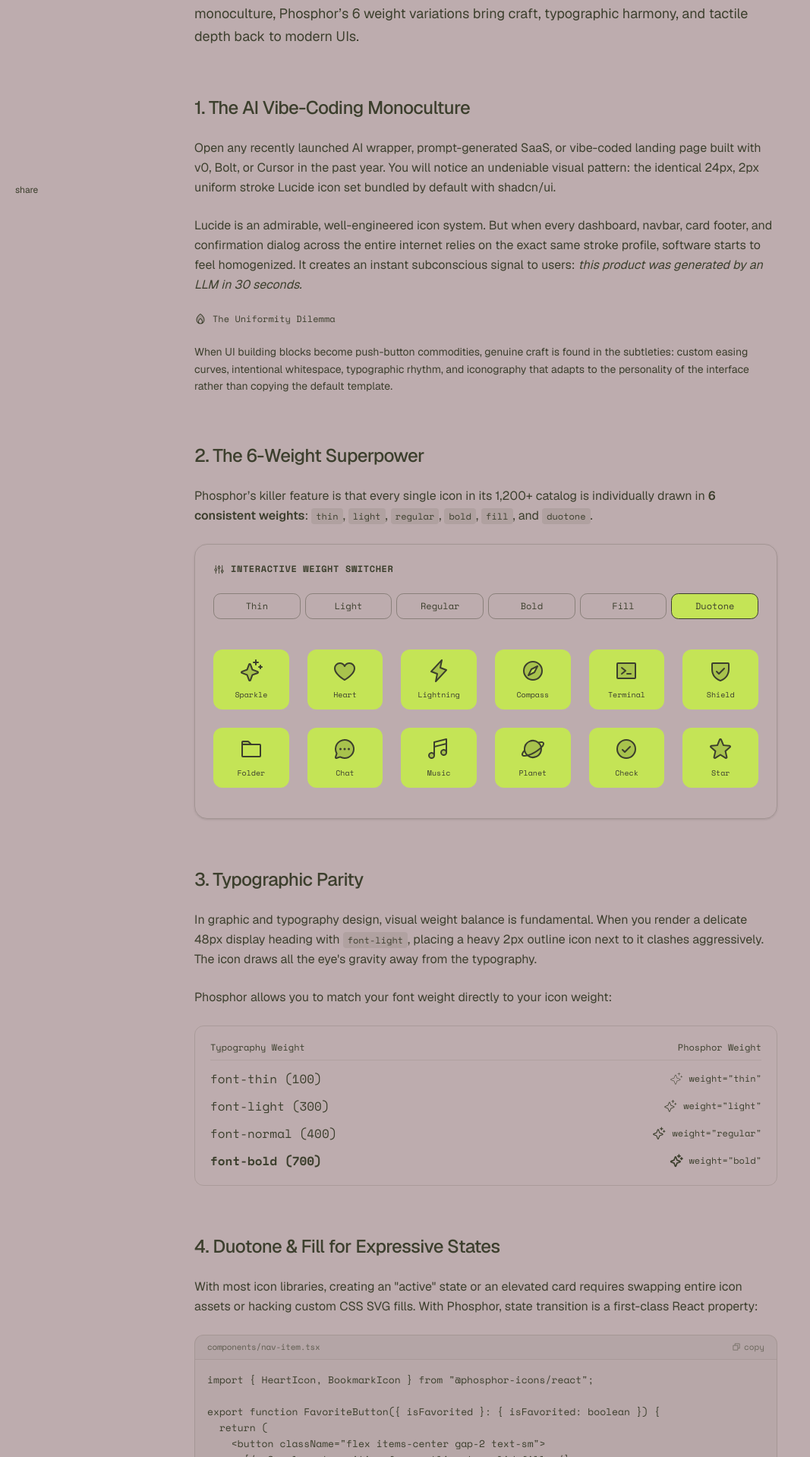
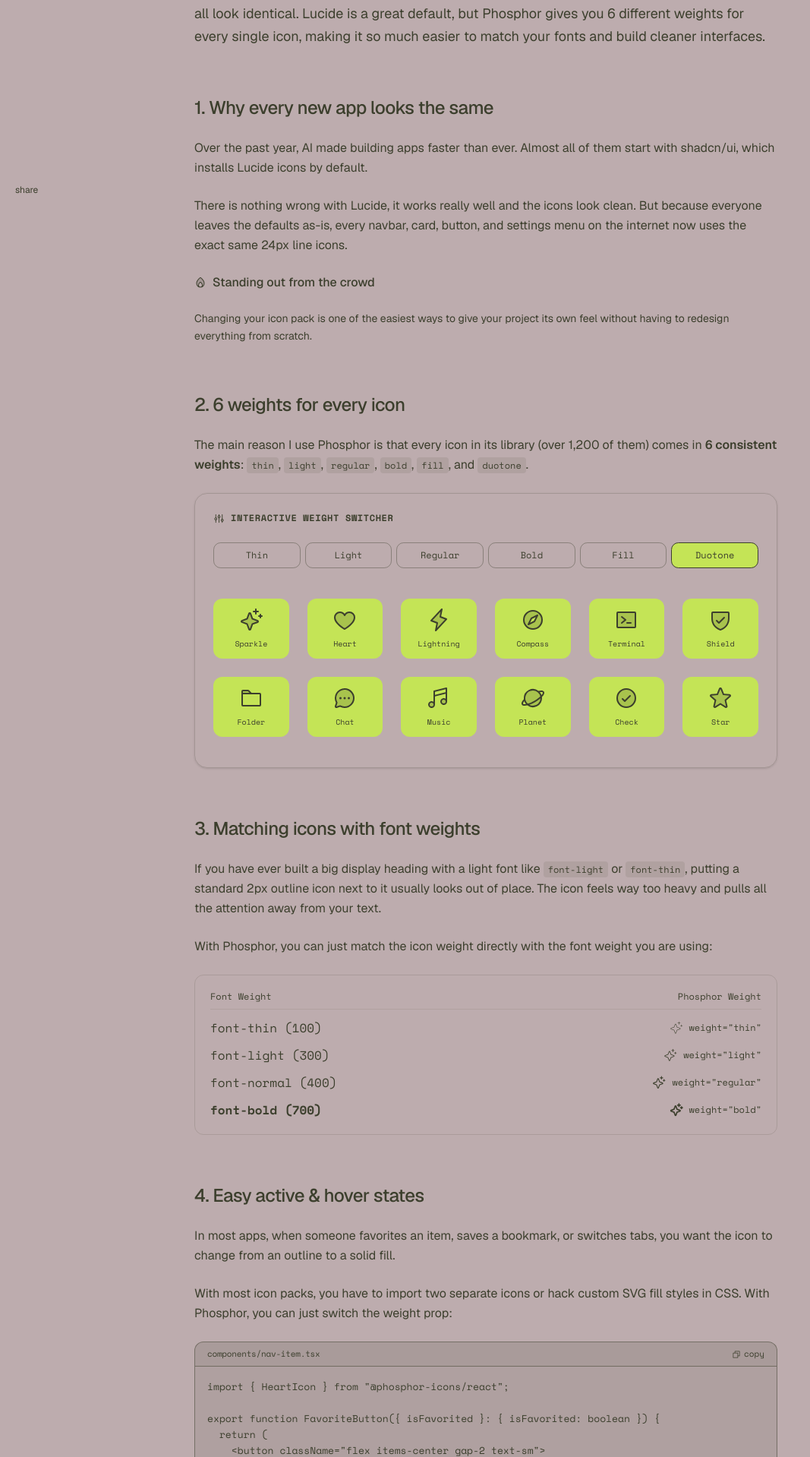
Before and after one commit to ThaminduDasanayake/portfolio, a Next.js app: page /posts/phosphor-over-lucide in a window 1280 px wide. Shown: the part 522-2440 px from the top of the page at 76% size, without its empty margins (0-1067 px from the left). Built offline with nearby package versions, Linux system fonts and the light colour scheme.

Commit message:
refactor: update code block styling and rewrite phosphor vs lucide article content

```diff
--- a/components/code-block.tsx
+++ b/components/code-block.tsx
@@ -30,24 +30,24 @@
 
   return (
     <div
-      className={`relative my-6 overflow-hidden rounded-lg border border-current/15 bg-current/[0.04] font-mono text-xs sm:text-[13px] ${className}`}
+      className={`relative my-6 overflow-hidden rounded-lg border border-current/50 bg-current/10 font-mono text-xs sm:text-[13px] ${className}`}
     >
       {/* Header bar if filename or language is provided */}
       {(filename || language) && (
-        <div className="flex items-center justify-between border-b border-current/10 bg-current/[0.02] px-4 py-2">
-          <span className="font-mono text-[11px] tracking-tight opacity-70">
+        <div className="flex items-center justify-between border-b border-current/50 bg-current/5 px-4 py-2">
+          <span className="font-mono text-[11px] tracking-tight">
             {filename || language}
           </span>
           <button
             type="button"
             onClick={copyToClipboard}
-            className="inline-flex cursor-pointer items-center gap-1 text-[11px] opacity-60 transition-opacity hover:opacity-100"
+            className="inline-flex cursor-pointer items-center gap-1 text-[11px]"
             title="Copy code"
           >
             {copied ? (
               <>
-                <CheckIcon size={12} className="text-emerald-500" />
-                <span className="font-mono text-emerald-500">copied</span>
+                <CheckIcon size={12} />
+                <span className="font-mono">copied</span>
               </>
             ) : (
               <>
--- a/components/posts/articles/phosphor-vs-lucide.tsx
+++ b/components/posts/articles/phosphor-vs-lucide.tsx
@@ -39,43 +39,39 @@
 const chapters: Chapter[] = [
   {
     id: "vibe-code",
-    title: "1. The AI Vibe-Coding Monoculture",
-    // description: "Why uniform 2px stroke icons homogenize modern AI software.",
-    // meta: "01",
+    title: "1. Why every site looks the same",
+    description: "How default icon setups made modern apps feel identical.",
+    meta: "01",
   },
   {
     id: "weights",
-    title: "2. The 6-Weight Superpower",
-    // description: "From thin to duotone across 1,200+ icons with live switcher.",
-    // meta: "02",
+    title: "2. 6 weights for every icon",
+    description: "Switch from thin to bold, fill, and duotone easily.",
+    meta: "02",
   },
   {
     id: "parity",
-    title: "3. Typographic Parity",
-    // description:
-    //   "Balancing optical icon weights with typography font hierarchy.",
-    // meta: "03",
+    title: "3. Matching icons with fonts",
+    description: "Fixing thick icons clashing with light typography.",
+    meta: "03",
   },
   {
     id: "duotone-fill",
-    title: "4. Expressive UI States",
-    // description:
-    //   "Native state transitions and depth using fill and duotone paths.",
-    // meta: "04",
+    title: "4. Easy active & hover states",
+    description: "Switching between regular, fill, and duotone on the fly.",
+    meta: "04",
   },
   {
     id: "theming",
-    title: "5. Zero-Boilerplate Theming",
-    // description:
-    //   "Configuring global subtree defaults using IconContext.Provider.",
-    // meta: "05",
+    title: "5. Setting global defaults",
+    description: "Configuring size and weight once for your whole app.",
+    meta: "05",
   },
   {
     id: "verdict",
-    title: "6. The Verdict",
-    // description:
-    //   "Crafting bespoke, handcrafted design systems beyond AI templates.",
-    // meta: "06",
+    title: "6. Wrap up",
+    description: "Why switching to Phosphor is worth it.",
+    meta: "06",
   },
 ];
 
@@ -261,54 +257,47 @@
 
         <div className="flex w-full flex-col gap-12">
           <p className="text-base leading-relaxed sm:text-lg">
-            In an era where AI vibe-coding has turned standard Lucide icons into
-            a ubiquitous visual monoculture, Phosphor’s 6 weight variations
-            bring craft, typographic harmony, and tactile depth back to modern
-            UIs.
+            If you look at most new web apps or landing pages built recently,
+            you will notice they almost all look identical. Lucide is a great
+            default, but Phosphor gives you 6 different weights for every single
+            icon, making it so much easier to match your fonts and build cleaner
+            interfaces.
           </p>
 
           <section id="vibe-code" className="space-y-6 pt-4">
             <h2 className="text-xl font-medium tracking-tight sm:text-2xl">
-              1. The AI Vibe-Coding Monoculture
+              1. Why every new app looks the same
             </h2>
             <p className="text-sm leading-relaxed sm:text-base">
-              Open any recently launched AI wrapper, prompt-generated SaaS, or
-              vibe-coded landing page built with v0, Bolt, or Cursor in the past
-              year. You will notice an undeniable visual pattern: the identical
-              24px, 2px uniform stroke Lucide icon set bundled by default with
-              shadcn/ui.
+              Over the past year, AI made building apps faster than ever. Almost
+              all of them start with shadcn/ui, which installs Lucide icons by
+              default.
             </p>
             <p className="text-sm leading-relaxed sm:text-base">
-              Lucide is an admirable, well-engineered icon system. But when
-              every dashboard, navbar, card footer, and confirmation dialog
-              across the entire internet relies on the exact same stroke
-              profile, software starts to feel homogenized. It creates an
-              instant subconscious signal to users:{" "}
-              <em className="italic">
-                this product was generated by an LLM in 30 seconds.
-              </em>
+              There is nothing wrong with Lucide, it works really well and the
+              icons look clean. But because everyone leaves the defaults as-is,
+              every navbar, card, button, and settings menu on the internet now
+              uses the exact same 24px line icons.
             </p>
 
-            <div className="flex items-center gap-2 font-mono text-xs font-medium">
+            <div className="flex items-center gap-2 font-medium">
               <FlameIcon size={16} weight="duotone" />
-              <span>The Uniformity Dilemma</span>
+              <span>Standing out from the crowd</span>
             </div>
             <p className="text-xs leading-relaxed sm:text-sm">
-              When UI building blocks become push-button commodities, genuine
-              craft is found in the subtleties: custom easing curves,
-              intentional whitespace, typographic rhythm, and iconography that
-              adapts to the personality of the interface rather than copying the
-              default template.
+              Changing your icon pack is one of the easiest ways to give your
+              project its own feel without having to redesign everything from
+              scratch.
             </p>
           </section>
 
           <section id="weights" className="space-y-6 pt-4">
             <h2 className="text-xl font-medium tracking-tight sm:text-2xl">
-              2. The 6-Weight Superpower
+              2. 6 weights for every icon
             </h2>
             <p className="text-sm leading-relaxed sm:text-base">
-              Phosphor’s killer feature is that every single icon in its 1,200+
-              catalog is individually drawn in{" "}
+              The main reason I use Phosphor is that every icon in its library
+              (over 1,200 of them) comes in{" "}
               <span className="font-semibold">6 consistent weights</span>:{" "}
               <code className="rounded bg-current/10 px-1.5 py-0.5 font-mono text-xs">
                 thin
@@ -422,26 +411,30 @@
 
           <section id="parity" className="space-y-6 pt-4">
             <h2 className="text-xl font-medium tracking-tight sm:text-2xl">
-              3. Typographic Parity
+              3. Matching icons with font weights
             </h2>
             <p className="text-sm leading-relaxed sm:text-base">
-              In graphic and typography design, visual weight balance is
-              fundamental. When you render a delicate 48px display heading with{" "}
+              If you have ever built a big display heading with a light font
+              like{" "}
               <code className="rounded bg-current/10 px-1.5 py-0.5 font-mono text-xs">
                 font-light
+              </code>{" "}
+              or{" "}
+              <code className="rounded bg-current/10 px-1.5 py-0.5 font-mono text-xs">
+                font-thin
               </code>
-              , placing a heavy 2px outline icon next to it clashes
-              aggressively. The icon draws all the eye&apos;s gravity away from
-              the typography.
+              , putting a standard 2px outline icon next to it usually looks out
+              of place. The icon feels way too heavy and pulls all the attention
+              away from your text.
             </p>
             <p className="text-sm leading-relaxed sm:text-base">
-              Phosphor allows you to match your font weight directly to your
-              icon weight:
+              With Phosphor, you can just match the icon weight directly with
+              the font weight you are using:
             </p>
 
             <div className="space-y-3 rounded-lg border border-current/15 p-5 font-mono text-xs">
               <div className="flex items-center justify-between border-b border-current/10 pb-2">
-                <span>Typography Weight</span>
+                <span>Font Weight</span>
                 <span>Phosphor Weight</span>
               </div>
               <div className="flex items-center justify-between">
@@ -478,24 +471,28 @@
           {/* 4. Duotone & Fill as Native UI States */}
           <section id="duotone-fill" className="space-y-6 pt-4">
             <h2 className="text-xl font-medium tracking-tight sm:text-2xl">
-              4. Duotone &amp; Fill for Expressive States
+              4. Easy active &amp; hover states
             </h2>
             <p className="text-sm leading-relaxed sm:text-base">
-              With most icon libraries, creating an &quot;active&quot; state or
-              an elevated card requires swapping entire icon assets or hacking
-              custom CSS SVG fills. With Phosphor, state transition is a
-              first-class React property:
+              In most apps, when someone favorites an item, saves a bookmark, or
+              switches tabs, you want the icon to change from an outline to a
+              solid fill.
+            </p>
+            <p className="text-sm leading-relaxed sm:text-base">
+              With most icon packs, you have to import two separate icons or
+              hack custom SVG fill styles in CSS. With Phosphor, you can just
+              switch the weight prop:
             </p>
 
             <CodeBlock
               filename="components/nav-item.tsx"
               language="tsx"
-              code={`import { HeartIcon, BookmarkIcon } from "@phosphor-icons/react";
+              code={`import { HeartIcon } from "@phosphor-icons/react";
 
 export function FavoriteButton({ isFavorited }: { isFavorited: boolean }) {
   return (
     <button className="flex items-center gap-2 text-sm">
-      {/* Seamless transition from outline to solid fill */}
+      {/* Switch smoothly between outline and solid fill */}
       <HeartIcon
         size={20}
         weight={isFavorited ? "fill" : "regular"}
@@ -508,24 +505,24 @@
             />
 
             <p className="text-sm leading-relaxed sm:text-base">
-              Furthermore, the{" "}
+              The{" "}
               <code className="rounded bg-current/10 px-1.5 py-0.5 font-mono text-xs">
                 duotone
               </code>{" "}
-              weight features a secondary path rendered with 0.2 opacity in the
-              current text color. This gives badges, empty states, and system
-              notifications instant depth and dimensionality without adding a
-              single line of CSS.
+              weight is also super handy for notifications, badges, and empty
+              states. It uses a softer background tint on the secondary shape
+              using your current text color, giving icons some nice depth
+              without any extra CSS.
             </p>
           </section>
 
           {/* 5. Global Theming with IconContext */}
           <section id="theming" className="space-y-6 pt-4">
             <h2 className="text-xl font-medium tracking-tight sm:text-2xl">
-              5. Zero-Boilerplate Global Theming
+              5. Setting global defaults
             </h2>
             <p className="text-sm leading-relaxed sm:text-base">
-              Instead of manually passing{" "}
+              Instead of manually writing{" "}
               <code className="rounded bg-current/10 px-1.5 py-0.5 font-mono text-xs">
                 size={20}
               </code>{" "}
@@ -533,13 +530,15 @@
               <code className="rounded bg-current/10 px-1.5 py-0.5 font-mono text-xs">
                 weight=&quot;duotone&quot;
               </code>{" "}
-              to every single icon instance in your codebase, Phosphor provides
-              an{" "}
+              on every single icon in your code, Phosphor comes with an{" "}
               <code className="rounded bg-current/10 px-1.5 py-0.5 font-mono text-xs">
                 IconContext.Provider
-              </code>{" "}
-              that configures default dimensions, weights, and colors across
-              entire subtrees:
+              </code>
+              .
+            </p>
+            <p className="text-sm leading-relaxed sm:text-base">
+              You can set your default size and weight once in your root layout,
+              and all icons throughout your app will automatically use them:
             </p>
 
             <CodeBlock
@@ -566,14 +565,14 @@
           {/* 6. The Verdict */}
           <section id="verdict" className="space-y-6 pt-4">
             <h2 className="text-xl font-medium tracking-tight sm:text-2xl">
-              6. The Verdict
+              6. Wrap up
             </h2>
             <p className="text-sm leading-relaxed sm:text-base">
-              Lucide is reliable and works out of the box. But if you want your
-              interfaces to feel bespoke, handcrafted, and distinctly personal
-              rather than another AI template clone, give Phosphor a try. The
-              6-weight spectrum alone will transform how you think about icon
-              hierarchy in your design system.
+              Lucide is still a solid choice if you just want something quick
+              that works. But if you want your interfaces to feel a little more
+              unique and polished, Phosphor is definitely worth a shot. Having 6
+              weights right at your fingertips makes building UIs feel so much
+              more flexible.
             </p>
           </section>
         </div>
```
